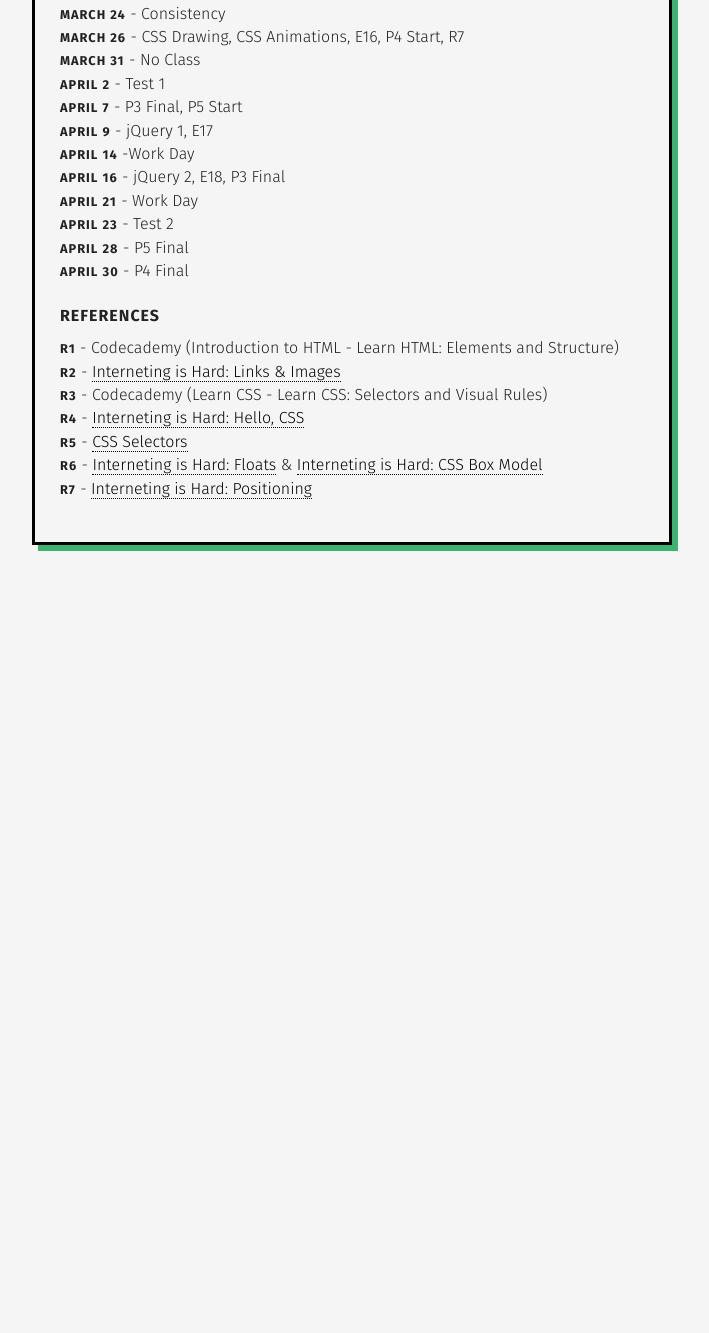
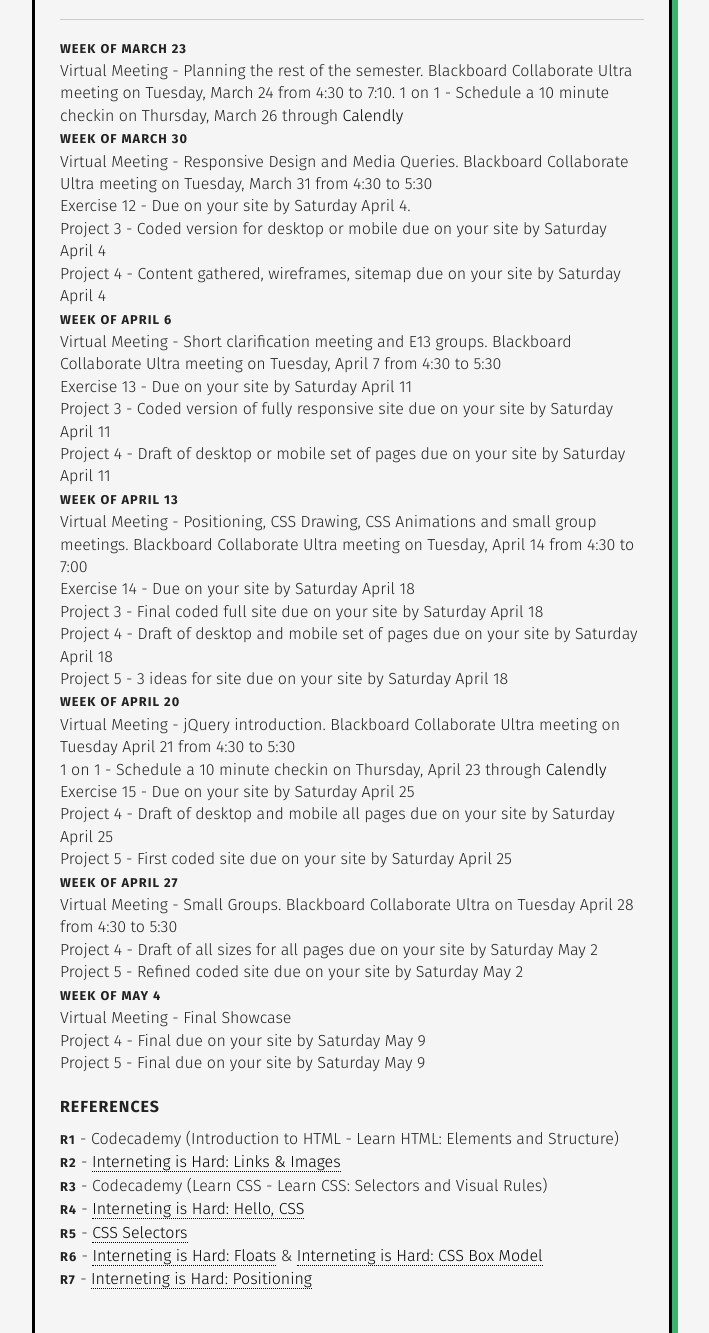
Before and after one commit to gmu-gd/web20-spring, a plain HTML site: page schedule/index.html in a window 1280 px wide. Shown: the part 678-2011 px from the top of the page, without its empty margins (288-997 px from the left). Before the commit the page ends 1248 px from the top, so only its background shows below. Drawn offline with nearby package versions, Linux system fonts and the light colour scheme.

Commit message:
Schedule Updates

```diff
--- a/schedule/index.html
+++ b/schedule/index.html
@@ -59,7 +59,7 @@
             <li><strong>March 12</strong> - No Class, Spring Break!</li>
             <li><strong>March 17</strong> - Media Queries, Individual Meetings, E14</li>
             <li><strong>March 19</strong> - Individual Meetings, E15, P2 Due</li>
-            <li><strong>March 24</strong> - Consistency</li>
+            <!-- <li><strong>March 24</strong> - Consistency</li>
             <li><strong>March 26</strong> - CSS Drawing, CSS Animations, E16, P4 Start, R7</li>
             <li><strong>March 31</strong> - No Class</li>
             <li><strong>April 2</strong> - Test 1</li>
@@ -70,7 +70,41 @@
             <li><strong>April 21</strong> - Work Day</li>
             <li><strong>April 23</strong> - Test 2</li>
             <li><strong>April 28</strong> - P5 Final</li>
-            <li><strong>April 30</strong> - P4 Final</li>
+            <li><strong>April 30</strong> - P4 Final</li> -->
+            <hr>
+            <li><strong>Week of March 23</strong></li>
+              Virtual Meeting - Planning the rest of the semester. Blackboard Collaborate Ultra meeting on Tuesday, March 24 from 4:30 to 7:10.
+              1 on 1 - Schedule a 10 minute checkin on Thursday, March 26 through <a href="https://calendly.com/michaelmcdermott/10min-checkin">Calendly</a>
+            <li><strong>Week of March 30</strong></li>
+              <li>Virtual Meeting - Responsive Design and Media Queries. Blackboard Collaborate Ultra meeting on Tuesday, March 31 from 4:30 to 5:30</li>
+              <li>Exercise 12 - Due on your site by Saturday April 4.</li>
+              <li>Project 3 - Coded version for desktop or mobile due on your site by Saturday April 4</li>
+              <li>Project 4 - Content gathered, wireframes, sitemap due on your site by Saturday April 4</li>
+            <li><strong>Week of April 6</strong></li>
+              <li>Virtual Meeting - Short clarification meeting and E13 groups. Blackboard Collaborate Ultra meeting on Tuesday, April 7 from 4:30 to 5:30</li>
+              <li>Exercise 13 - Due on your site by Saturday April 11</li>
+              <li>Project 3 - Coded version of fully responsive site due on your site by Saturday April 11</li>
+              <li>Project 4 - Draft of desktop or mobile set of pages due on your site by Saturday April 11</li>
+            <li><strong>Week of April 13</strong></li>
+              <li>Virtual Meeting - Positioning, CSS Drawing, CSS Animations and small group meetings. Blackboard Collaborate Ultra meeting on Tuesday, April 14 from 4:30 to 7:00</li>
+              <li>Exercise 14 - Due on your site by Saturday April 18</li>
+              <li>Project 3 - Final coded full site due on your site by Saturday April 18</li>
+              <li>Project 4 - Draft of desktop and mobile set of pages due on your site by Saturday April 18</li>
+              <li>Project 5 - 3 ideas for site due on your site by Saturday April 18</li>
+            <li><strong>Week of April 20</strong></li>
+              <li>Virtual Meeting - jQuery introduction. Blackboard Collaborate Ultra meeting on Tuesday April 21 from 4:30 to 5:30</li>
+              1 on 1 - Schedule a 10 minute checkin on Thursday, April 23 through <a href="https://calendly.com/michaelmcdermott/10min-checkin">Calendly</a>
+              <li>Exercise 15 - Due on your site by Saturday April 25</li>
+              <li>Project 4 - Draft of desktop and mobile all pages due on your site by Saturday April 25</li>
+              <li>Project 5 - First coded site due on your site by Saturday April 25</li>
+            <li><strong>Week of April 27</strong></li>
+              <li>Virtual Meeting - Small Groups. Blackboard Collaborate Ultra on Tuesday April 28 from 4:30 to 5:30</li>
+              <li>Project 4 - Draft of all sizes for all pages due on your site by Saturday May 2</li>
+              <li>Project 5 - Refined coded site due on your site by Saturday May 2</li>
+            <li><strong>Week of May 4</strong></li>
+              <li>Virtual Meeting - Final Showcase</li>
+              <li>Project 4 - Final due on your site by Saturday May 9</li>
+              <li>Project 5 - Final due on your site by Saturday May 9</li>
           </ul>
           <h4>References</h4>
           <ul>
```
Also changed, not shown: projects/index.html (+43 -22 lines).
